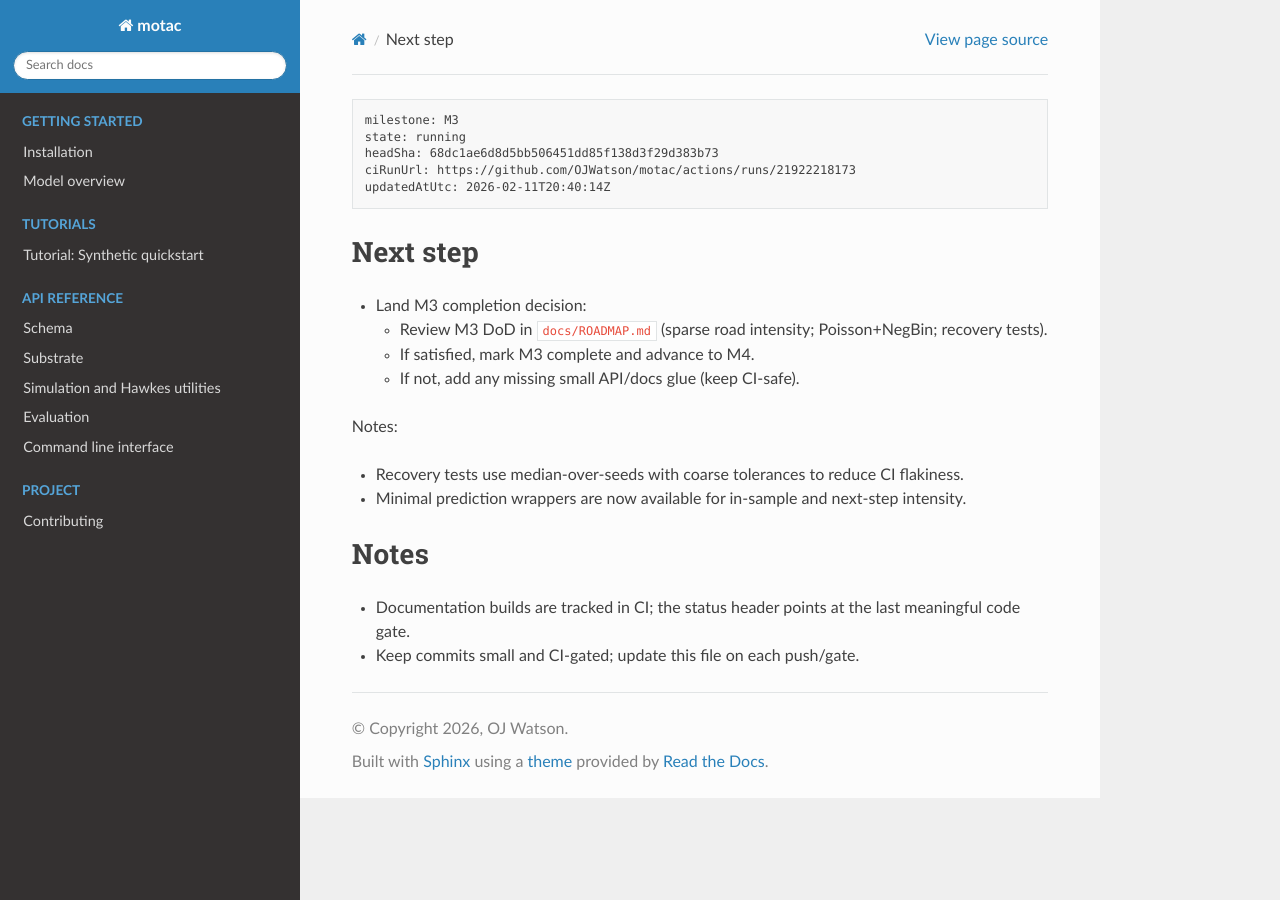
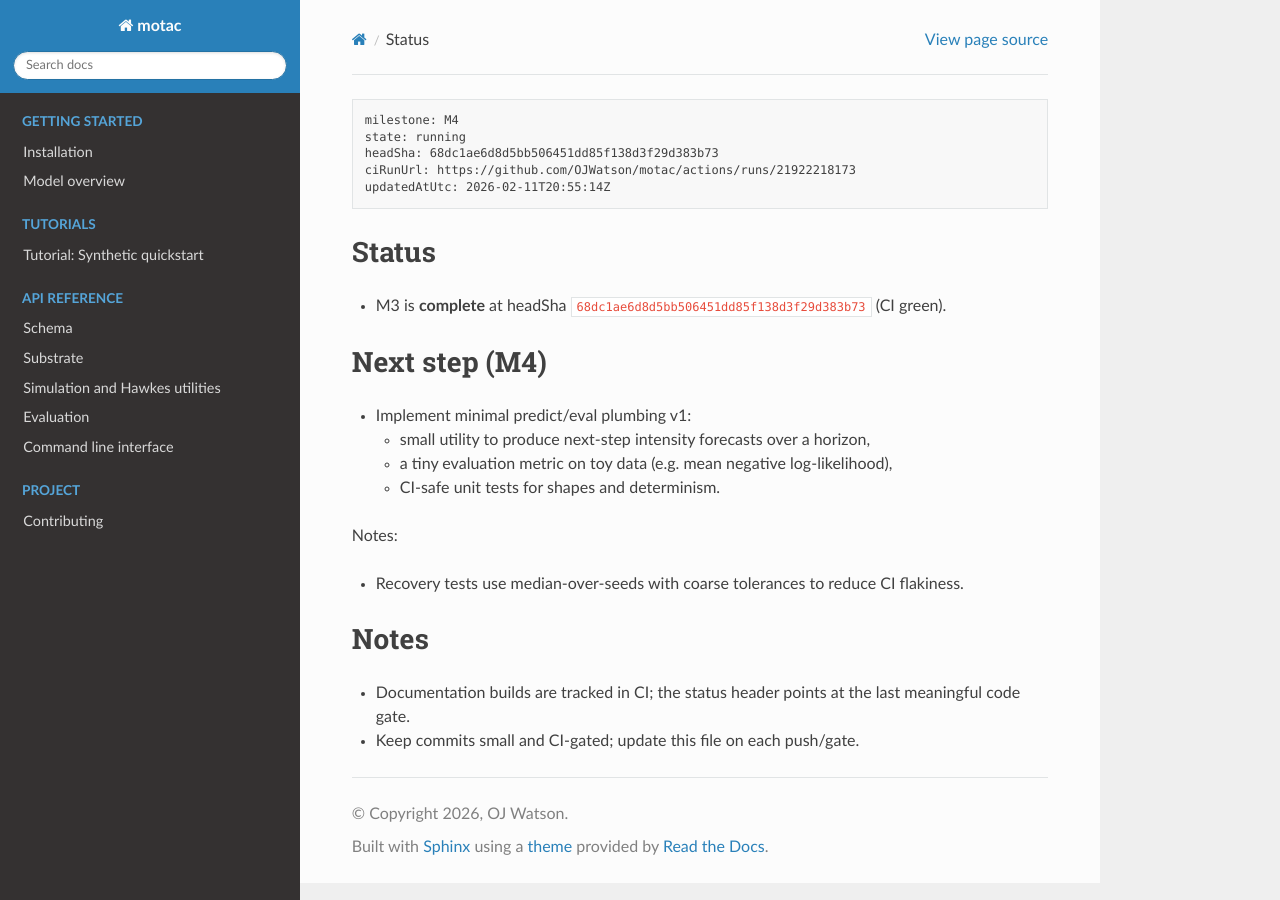
Before and after one commit to OJWatson/motac, a Sphinx documentation site: the page built from docs/STATUS.md, in a window 1280 px wide. Built offline with Sphinx 7.4.7 and the Read the Docs theme 3.1.0, drawn with Linux system fonts in a browser that asks for light colours.

Commit message:
Docs: mark M3 complete and advance to M4

````diff
--- a/docs/STATUS.md
+++ b/docs/STATUS.md
@@ -1,20 +1,22 @@
 ```pm-status
-milestone: M3
+milestone: M4
 state: running
 headSha: 68dc1ae6d8d5bb506451dd85f138d3f29d383b73
 ciRunUrl: https://github.com/OJWatson/motac/actions/runs/21922218173
-updatedAtUtc: 2026-02-11T20:40:14Z
+updatedAtUtc: 2026-02-11T20:55:14Z
 ```
 
-## Next step
-- Land M3 completion decision:
-  - Review M3 DoD in `docs/ROADMAP.md` (sparse road intensity; Poisson+NegBin; recovery tests).
-  - If satisfied, mark M3 complete and advance to M4.
-  - If not, add any missing small API/docs glue (keep CI-safe).
+## Status
+- M3 is **complete** at headSha `68dc1ae6d8d5bb506451dd85f138d3f29d383b73` (CI green).
+
+## Next step (M4)
+- Implement minimal predict/eval plumbing v1:
+  - small utility to produce next-step intensity forecasts over a horizon,
+  - a tiny evaluation metric on toy data (e.g. mean negative log-likelihood),
+  - CI-safe unit tests for shapes and determinism.
 
 Notes:
 - Recovery tests use median-over-seeds with coarse tolerances to reduce CI flakiness.
-- Minimal prediction wrappers are now available for in-sample and next-step intensity.
 
 ## Notes
 - Documentation builds are tracked in CI; the status header points at the last meaningful code gate.
````
